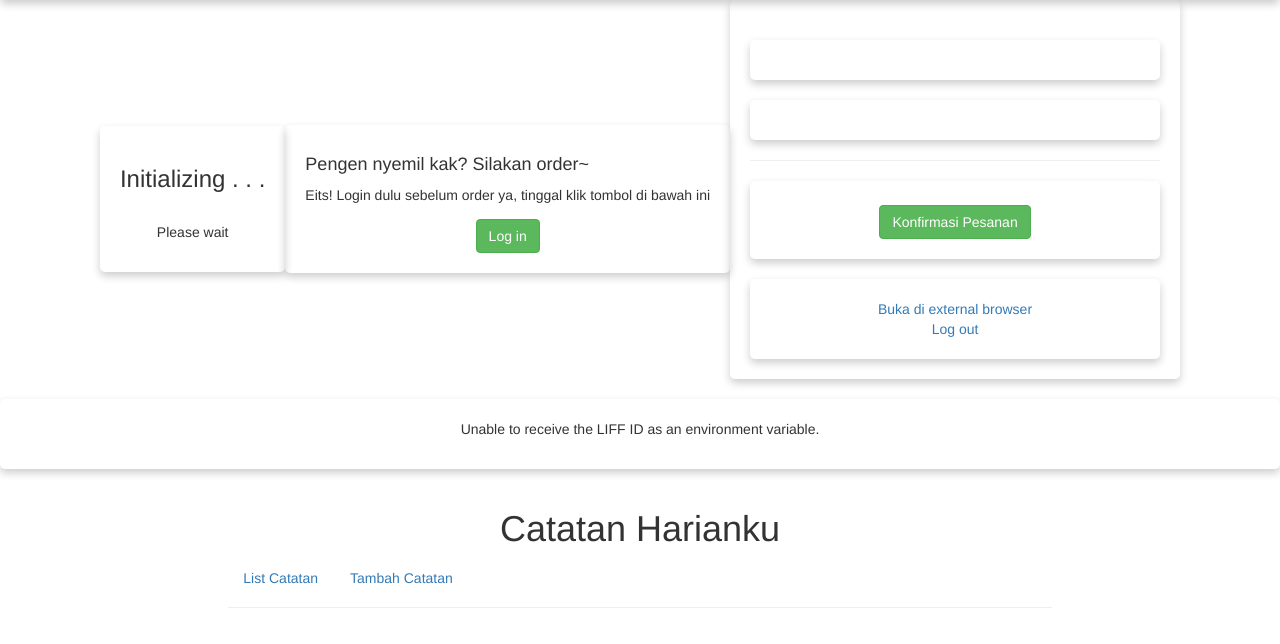
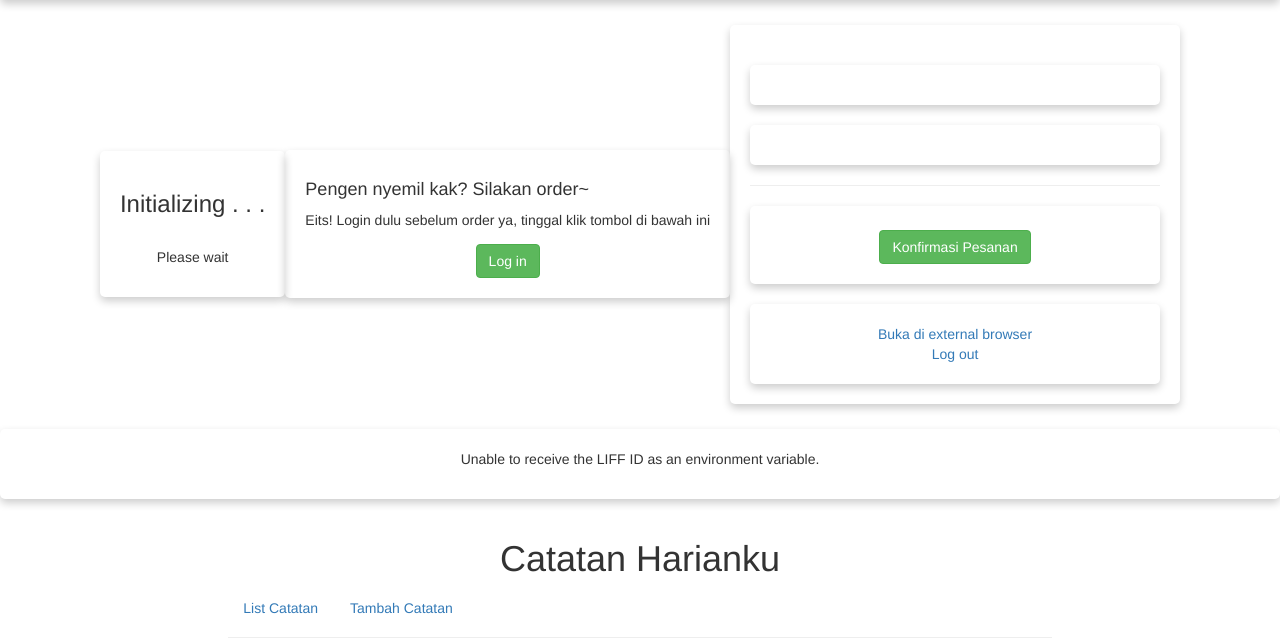
Before and after one commit to eliteraihan/liff-food-ordering, a PHP site: page / in a window 1280 px wide. Shown: the part 160-804 px from the top of the page. Before the commit the page ends 768 px from the top, so only its background shows below. Run offline with PHP 8.4, Linux system fonts and the light colour scheme; some libraries are stand-ins or nearby versions.

Commit message:
adjust #content, add #opening style

```diff
--- a/public/style.css
+++ b/public/style.css
@@ -25,6 +25,11 @@ body *:hover {
     text-align: left;
     max-width: max-content;
     min-width: 450px;
+    margin: 25px auto 25px;
+}
+
+#opening {
+    margin: 20px 10px 15px;
 }
 
 #loggedin {
```
